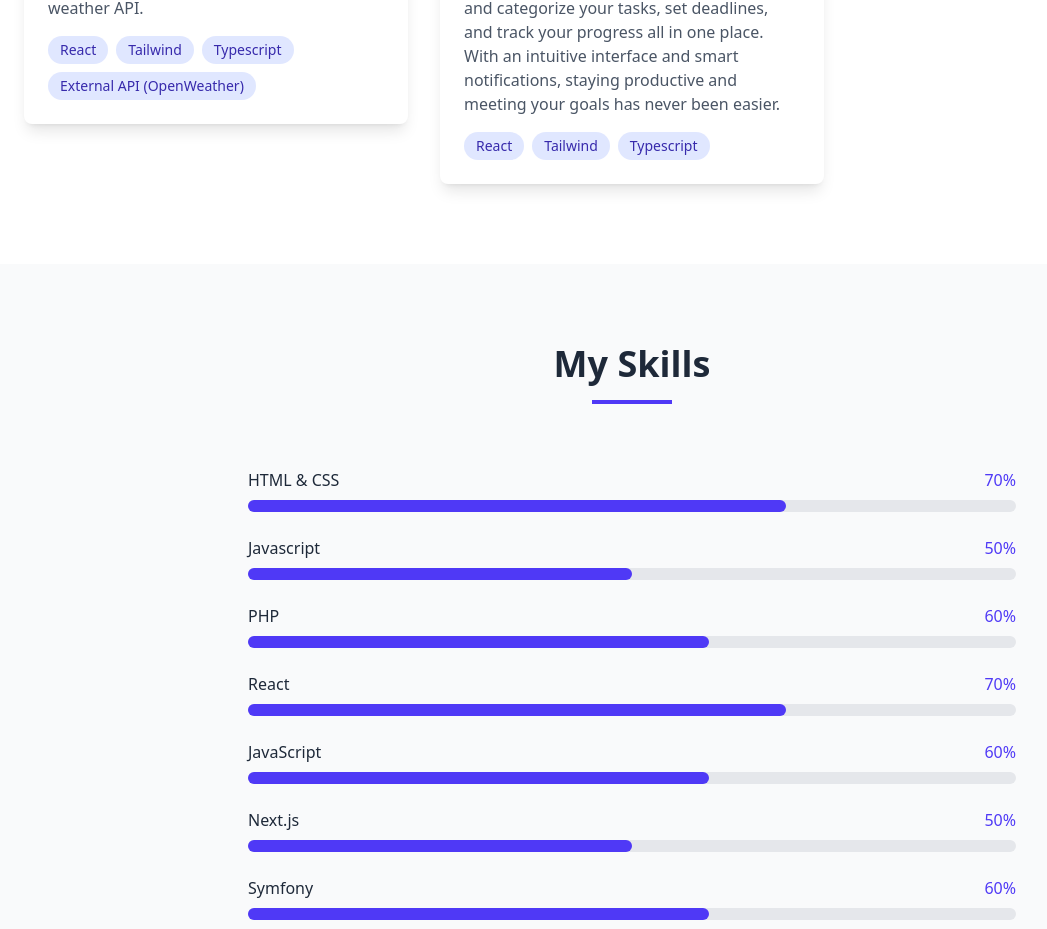
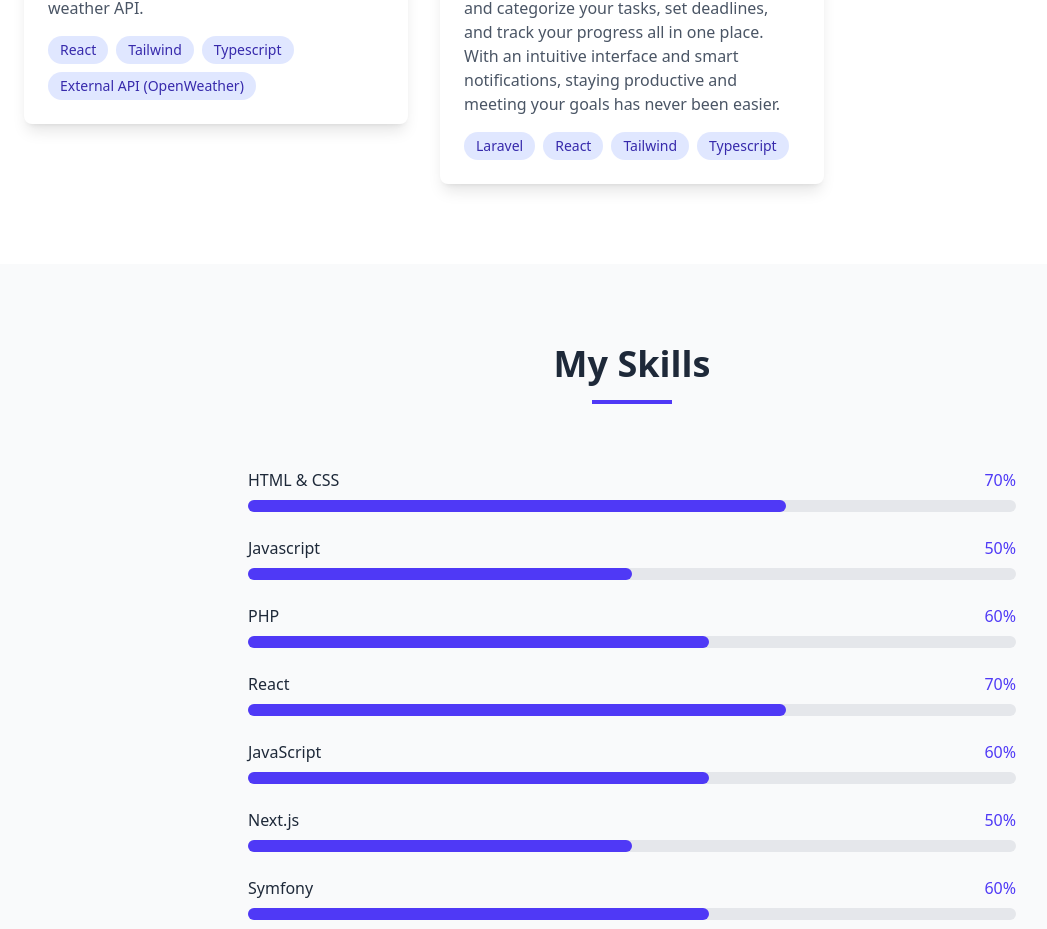
Before and after one commit to Fanojotiana/portfolio-react, a React (Vite) app: page / in a window 1280 px wide. Shown: the part 2930-3859 px from the top of the page, without its empty margins (8-1055 px from the left). Built offline with nearby package versions, Linux system fonts and the light colour scheme.

Commit message:
Maj_portfolio_23oct_-taskList2

```diff
--- a/src/components/Projects.jsx
+++ b/src/components/Projects.jsx
@@ -47,7 +47,7 @@ const Projects = () => {
       title: "TaskList",
       description: "Our TaskList app helps you organize and manage your tasks efficiently. Create, edit, and categorize your tasks, set deadlines, and track your progress all in one place. With an intuitive interface and smart notifications, staying productive and meeting your goals has never been easier.",
       image: "https://i.pinimg.com/736x/8a/b1/16/8ab116dc6875fa277128db80eb116a56.jpg",
-      technologies: ["React", "Tailwind", "Typescript"],
+      technologies: ["Laravel", "React", "Tailwind", "Typescript"],
       details: "Our TaskList app is designed to help you stay organized and boost your productivity. Easily create tasks, assign priorities, set deadlines, and categorize them by project or type. Track your progress with visual indicators, mark tasks as completed, and receive smart reminders to stay on schedule. With an intuitive interface, collaboration features, and seamless syncing across devices, managing your daily tasks and long-term projects becomes simple, efficient, and stress-free.",
       github: "https://github.com/Fanojotiana/TasksProject"
     }
```
